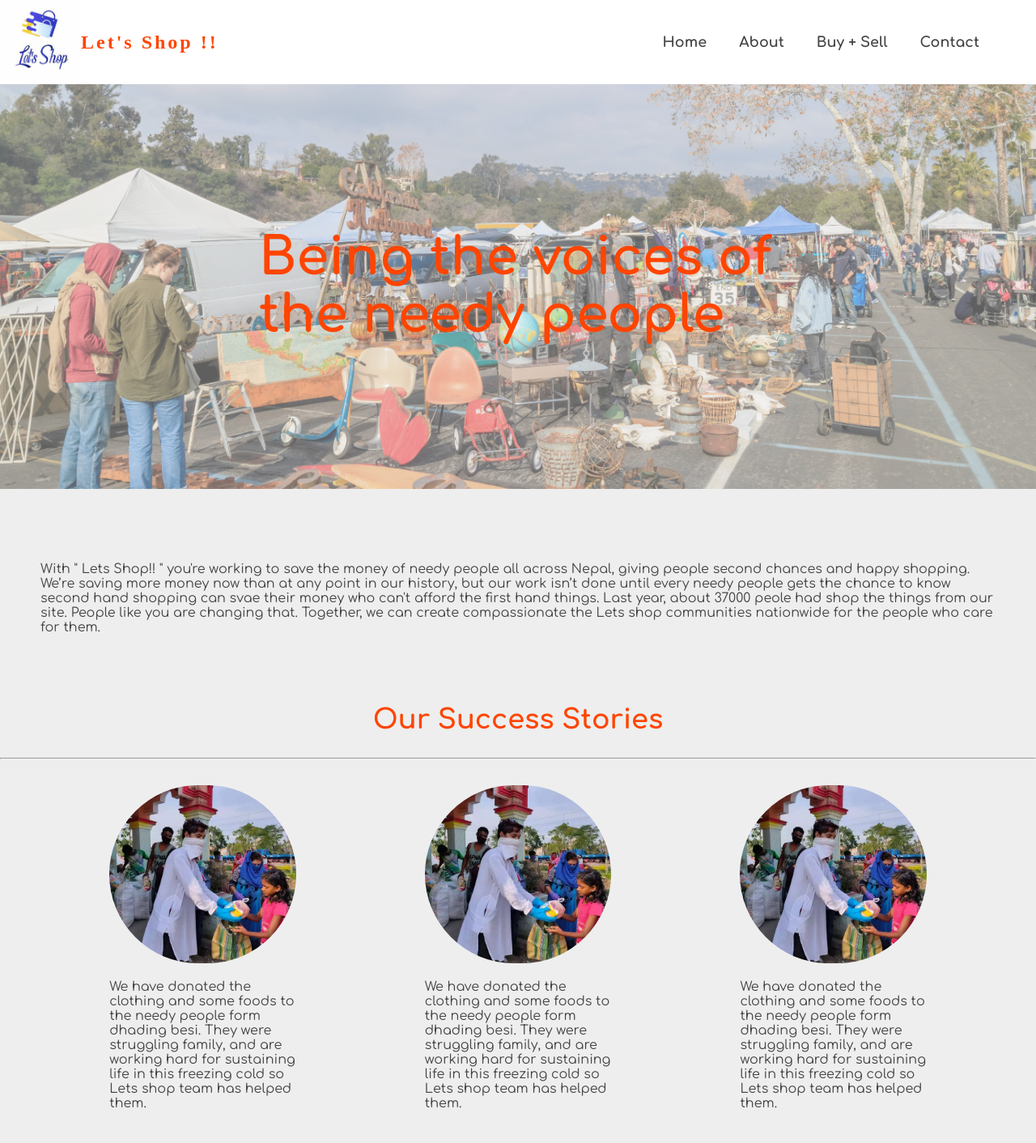
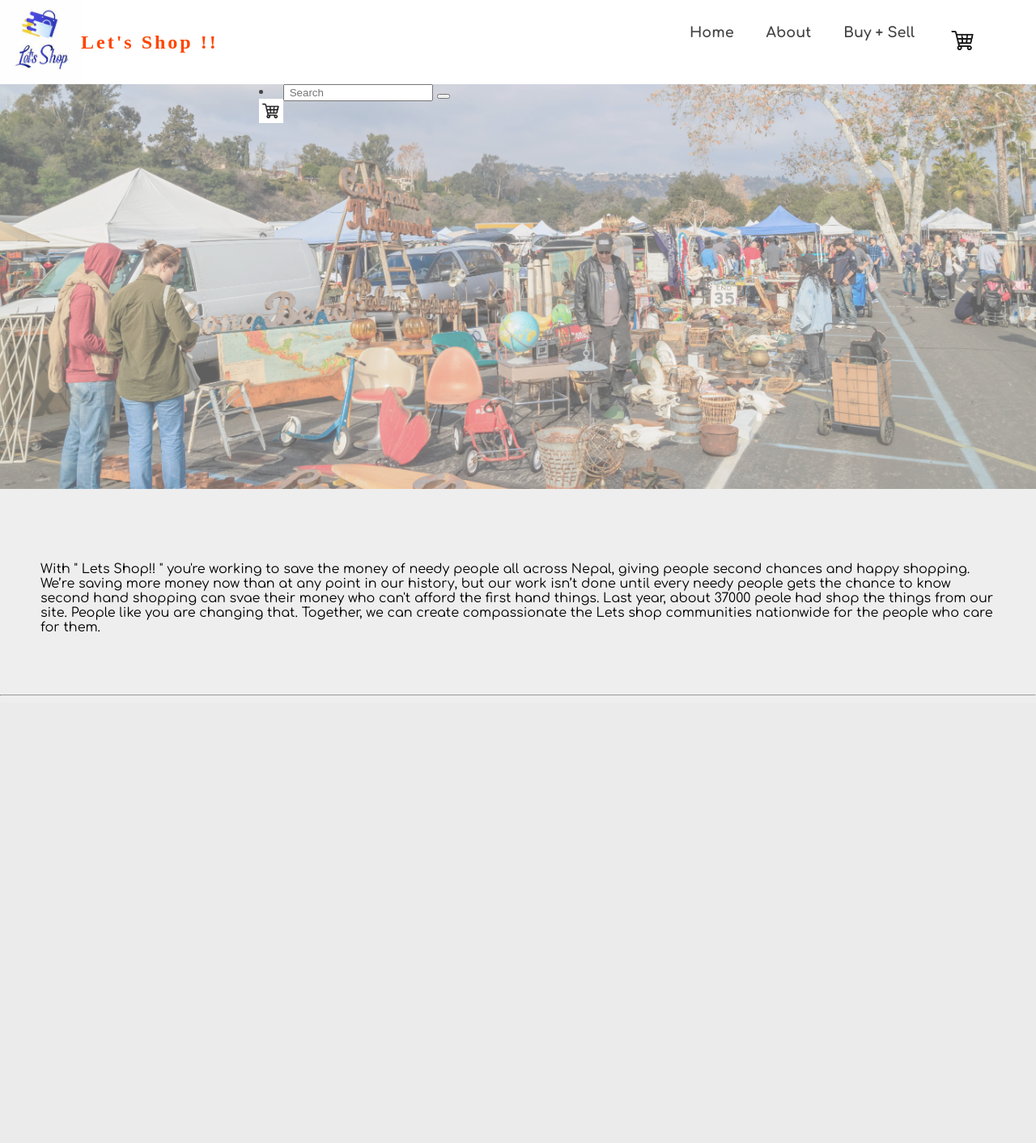
Before and after one commit to sheelaadhikari/project-2, a PHP site: page /home.html in a window 1280 px wide. Shown: the whole page at 81% size. After the commit the page ends 860 px from the top, so only its background shows below. Run offline with PHP 8.4, Linux system fonts and the light colour scheme; some web fonts are replaced.

Commit message:
added image

```diff
--- a/home.css
+++ b/home.css
@@ -35,6 +35,8 @@ body {
 .site-details-wrapper {
     width: 50%;
     margin: auto;
+    display: flex;
+    flex: 1;
 }
 
 .site-details {
@@ -48,11 +50,9 @@ body {
     justify-content: center;
 }
 
-.site-details p {
-    align-self: center;
-    font-weight: bolder;
-    font-size: 4em;
-    color: orangered;
+.site-details-wrapper>li>div>a>img {
+    width: 30px;
+    height: 30px;
 }
 
 .nav-left>div>img {
@@ -84,6 +84,14 @@ body {
 .nav-item>a {
     color: #444444;
     text-decoration: none;
+    text-align: center;
+}
+
+.nav-item>a>img {
+    width: 40px;
+    height: 40px;
+    object-fit: cover;
+    align-items: center;
 }
 
 .nav-item>a:hover {
@@ -94,106 +102,3 @@ body {
 .parag-wrapper {
     padding: 50px 50px;
 }
-
-.success-bar {
-    font-size: 2.1em;
-    font-weight: bolder;
-    color: orangered;
-    text-align: center;
-    padding: 20px 20px;
-}
-
-.child-bar1 {
-    width: 18%;
-    padding: 24px;
-    border-radius: 30px;
-    /* background-color: white; */
-    font-weight: 400;
-}
-
-.child-bar1>div>img {
-    width: 100%;
-    border-radius: 360px;
-    height: 220px;
-    object-fit: cover;
-}
-
-.Story-bar {
-    display: flex;
-    flex-direction: row;
-    justify-content: space-evenly;
-}
-
-.type-bar {
-    display: flex;
-    flex-direction: row;
-    justify-content: space-evenly;
-}
-
-.child-bar {
-    /* flex: 1;     */
-    width: 18%;
-    padding: 24px;
-    border-radius: 30px;
-    background-color: white;
-    font-weight: 400;
-}
-
-.child-bar>div>img {
-    width: 100%;
-    border-radius: 14px;
-    height: 220px;
-    object-fit: cover;
-}
-
-.bottom-bar {
-    padding: 12px;
-    display: flex;
-    flex-direction: row;
-    justify-content: space-evenly;
-    align-items: center;
-    background-color: #eeeeee;
-    border-radius: 20px;
-    margin-top: 12px;
-}
-
-.pet-name {
-    font-weight: bold;
-    font-size: 1.1em;
-    text-align: center;
-    padding: 12px 0;
-    text-decoration: underline;
-}
-
-.about-wrapper {
-    margin: 10px auto 20px auto;
-    display: flex;
-    justify-content: space-around;
-    /* border-top: 1px solid silver; */
-    padding-top: 20 px;
-}
-
-.breed-bar {
-    flex: 3;
-    font-weight: bold;
-    padding: 10px;
-}
-
-.price-bar {
-    flex: 2;
-    font-weight: bold;
-    padding: 10px;
-    border-left: 2px solid gray;
-}
-
-.buy-bar {
-    text-align: center;
-    background-color: orangered;
-    font-weight: bold;
-    padding: 10px 0 10px 0;
-    width: 50%;
-    margin: 10% 25%;
-    cursor: pointer;
-    border-radius: 20px;
-    color: white;
-}
--- a/home.html
+++ b/home.html
@@ -49,7 +49,8 @@
 
 
                 <div class="nav-item">
-                    <a href="contact.html"> Contact</a>
+                    <a href="contact.html">
+                        <img src="./images/istockphoto-1206806317-612x612.jpg" alt=""></a>
                 </div>
 
             </div>
@@ -63,61 +64,34 @@
         </div>
         <div class="site-details">
             <div class="site-details-wrapper">
-                <p>
-                    Being the voices of the needy people
-                </p>
+                <li>
+                    <div>
+                        <a href="contact.html" class="car-icon">
+                            <img src="./images/istockphoto-1206806317-612x612.jpg" alt="">
+                    </div>
+
+                    </a>
+                </li>
+                <form class="form-control" placeholder="Search" name="Search" id="searchbox" method="get" action="contact.html">
+                    <input class="search_query form-control" type="text" id="search_query_top" name="search_query" placeholder=" Search" value autocomplete="on">
+                    <button type="submit" name="submit_search" class="btn-search"></button>
+                </form>
             </div>
         </div>
 
 
     </div>
     <div class="parag-wrapper">
-        <p>With " Lets Shop!! " you're working to save the money of needy people all across Nepal, giving people second chances and happy shopping. We’re saving more money now than at any point in our history, but our work isn’t done until every needy people
+        <p style="color: black;">With " Lets Shop!! " you're working to save the money of needy people all across Nepal, giving people second chances and happy shopping. We’re saving more money now than at any point in our history, but our work isn’t done until every needy people
             gets the chance to know second hand shopping can svae their money who can't afford the first hand things. Last year, about 37000 peole had shop the things from our site. People like you are changing that. Together, we can create compassionate
             the Lets shop communities nationwide for the people who care for them. </p>
 
     </div>
 
+    <hr>
 
 
 
-    <div class="success-bar"> Our Success Stories</div>
-    <hr>
-
-    <div class="Story-bar">
-        <div class="child-bar1">
-
-            <div>
-                <img src="./images/needy1.webp" alt="">
-            </div>
-            <div class="story-box">
-                <p>We have donated the clothing and some foods to the needy people form dhading besi. They were struggling family, and are working hard for sustaining life in this freezing cold so Lets shop team has helped them.
-                </p>
-            </div>
-
-        </div>
-        <div class="child-bar1">
-            <div>
-                <img src="./images/needy1.webp" alt="">
-            </div>
-            <div class="story-box">
-                <p>We have donated the clothing and some foods to the needy people form dhading besi. They were struggling family, and are working hard for sustaining life in this freezing cold so Lets shop team has helped them.
-                </p>
-            </div>
-        </div>
-        <div class="child-bar1">
-
-            <div>
-                <img src="./images/needy1.webp" alt="">
-            </div>
-            <div class="story-box">
-                <p>We have donated the clothing and some foods to the needy people form dhading besi. They were struggling family, and are working hard for sustaining life in this freezing cold so Lets shop team has helped them.
-                </p>
-            </div>
-
-        </div>
-
-    </div>
 
 
 
@@ -127,4 +101,6 @@
 
 </body>
 
+
+
 </html>
```
Also changed, not shown: images/istockphoto-1206806317-612x612.jpg (added).
